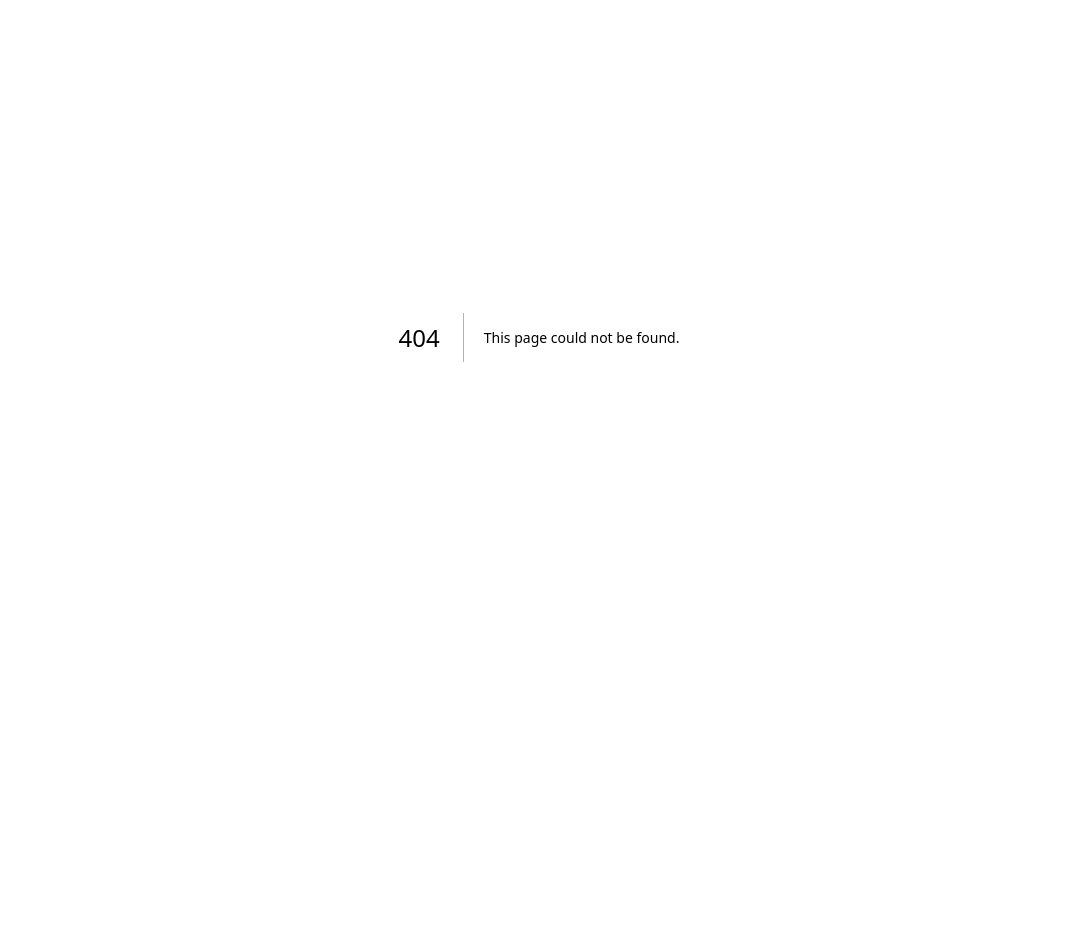
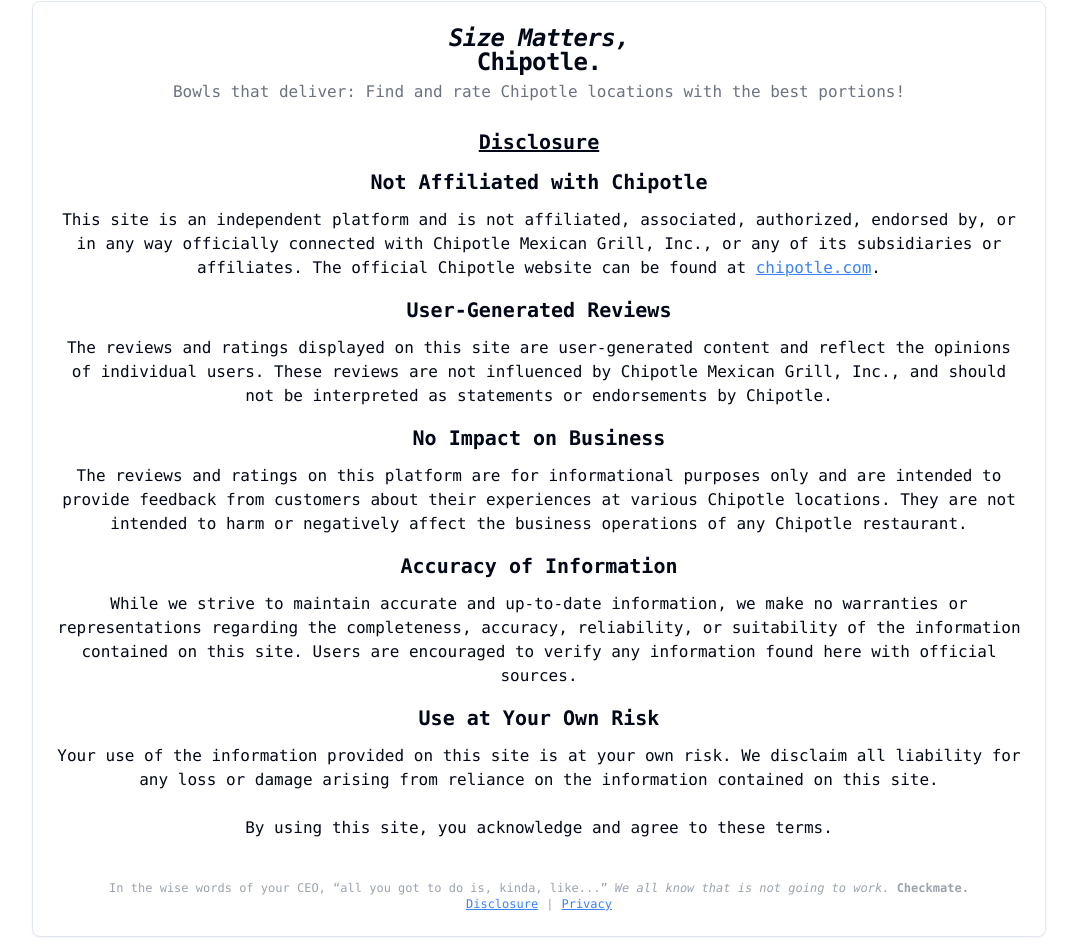
Before and after one commit to dxrk/size-matters-chipotle, a Next.js app: page /disclosure in a window 1280 px wide. Before the commit this address had no page. Shown: the part 63-1015 px from the top of the page, without its empty margins (101-1178 px from the left). Before the commit the page ends 800 px from the top, so only its background shows below. Built offline with nearby package versions, Linux system fonts and the light colour scheme.

Commit message:
refactor: Update Map component with geolocation functionality and improved styling

```diff
--- /dev/null
+++ b/app/disclosure/layout.tsx
@@ -0,0 +1,15 @@
+import type { Metadata } from "next";
+import "@/app/globals.css";
+
+export const metadata: Metadata = {
+  title: "Size Matters, Chipotle",
+  description: "Rate your portions.",
+};
+
+export default function DisclosureLayout({
+  children,
+}: {
+  children: React.ReactNode;
+}) {
+  return <section>{children}</section>;
+}
--- /dev/null
+++ b/app/disclosure/page.tsx
@@ -0,0 +1,74 @@
+"use client";
+
+import { Card, CardContent } from "@/components/ui/card";
+import { Footer } from "@/components/Footer";
+import { Header } from "@/components/Header";
+
+const Page: React.FC = () => {
+  return (
+    <div className="md:container select-none font-mono flex items-center justify-center min-h-screen pt-16 pb-16">
+      <Card className="w-11/12 md:w-10/12 mx-auto flex flex-col items-center justify-center h-fit">
+        <Header />
+        <CardContent className="w-full flex flex-col items-center justify-center text-center">
+          <h1 className="text-xl font-semibold mb-3">
+            <u>Disclosure</u>
+          </h1>
+          <h2 className="text-xl font-semibold mb-3">
+            Not Affiliated with Chipotle
+          </h2>
+          <p className="mb-4">
+            This site is an independent platform and is not affiliated,
+            associated, authorized, endorsed by, or in any way officially
+            connected with Chipotle Mexican Grill, Inc., or any of its
+            subsidiaries or affiliates. The official Chipotle website can be
+            found at{" "}
+            <a
+              href="https://www.chipotle.com"
+              className="text-blue-500 underline"
+            >
+              chipotle.com
+            </a>
+            .
+          </p>
+          <h2 className="text-xl font-semibold mb-3">User-Generated Reviews</h2>
+          <p className="mb-4">
+            The reviews and ratings displayed on this site are user-generated
+            content and reflect the opinions of individual users. These reviews
+            are not influenced by Chipotle Mexican Grill, Inc., and should not
+            be interpreted as statements or endorsements by Chipotle.
+          </p>
+          <h2 className="text-xl font-semibold mb-3">No Impact on Business</h2>
+          <p className="mb-4">
+            The reviews and ratings on this platform are for informational
+            purposes only and are intended to provide feedback from customers
+            about their experiences at various Chipotle locations. They are not
+            intended to harm or negatively affect the business operations of any
+            Chipotle restaurant.
+          </p>
+          <h2 className="text-xl font-semibold mb-3">
+            Accuracy of Information
+          </h2>
+          <p className="mb-4">
+            While we strive to maintain accurate and up-to-date information, we
+            make no warranties or representations regarding the completeness,
+            accuracy, reliability, or suitability of the information contained
+            on this site. Users are encouraged to verify any information found
+            here with official sources.
+          </p>
+          <h2 className="text-xl font-semibold mb-3">Use at Your Own Risk</h2>
+          <p className="mb-4">
+            Your use of the information provided on this site is at your own
+            risk. We disclaim all liability for any loss or damage arising from
+            reliance on the information contained on this site.
+            <br />
+            <br />
+            By using this site, you acknowledge and agree to these terms.
+          </p>
+        </CardContent>
+        <Footer />
+      </Card>
+    </div>
+  );
+};
+
+export default Page;
--- a/app/page.tsx
+++ b/app/page.tsx
@@ -1,4 +1,3 @@
-// page.tsx
 /* eslint-disable react-hooks/exhaustive-deps */
 "use client";
 
@@ -6,16 +5,11 @@
 import dynamic from "next/dynamic";
 import { Input } from "@/components/ui/input";
 import { Button } from "@/components/ui/button";
-import {
-  Card,
-  CardContent,
-  CardDescription,
-  CardFooter,
-  CardHeader,
-  CardTitle,
-} from "@/components/ui/card";
+import { Card, CardContent } from "@/components/ui/card";
 import { useToast } from "@/components/ui/use-toast";
 import { fetchStoreData } from "@/lib/utils";
+import { Footer } from "@/components/Footer";
+import { Header } from "@/components/Header";
 
 const Map = dynamic(() => import("@/components/Map"), { ssr: false });
 
@@ -87,16 +81,7 @@
   return (
     <div className="md:container select-none font-mono flex items-center justify-center min-h-screen pt-16 pb-16">
       <Card className="w-11/12 md:w-10/12 mx-auto flex flex-col items-center justify-center h-fit">
-        <CardHeader className="flex items-center justify-center">
-          <CardTitle className="text-center">
-            <i>Size Matters,</i>
-            <br /> Chipotle.
-          </CardTitle>
-          <h2 className="text-gray-500 text-center">
-            Bowls that deliver: Find and rate Chipotle locations with the best
-            portions!
-          </h2>
-        </CardHeader>
+        <Header />
         <CardContent className="w-full flex flex-col items-center justify-center">
           <Input
             type="text"
@@ -123,14 +108,7 @@
             />
           </div>
         </CardContent>
-        <CardFooter>
-          <CardDescription className="text-center">
-            In the wise words of your CEO,{" "}
-            <q>all you got to do is, kinda, like...</q>{" "}
-            <i>We all know that is not going to work.</i>{" "}
-            <strong>Checkmate.</strong>
-          </CardDescription>
-        </CardFooter>
+        <Footer />
       </Card>
     </div>
   );
--- /dev/null
+++ b/app/privacy/layout.tsx
@@ -0,0 +1,15 @@
+import type { Metadata } from "next";
+import "@/app/globals.css";
+
+export const metadata: Metadata = {
+  title: "Size Matters, Chipotle",
+  description: "Rate your portions.",
+};
+
+export default function PrivacyLayout({
+  children,
+}: {
+  children: React.ReactNode;
+}) {
+  return <section>{children}</section>;
+}
--- /dev/null
+++ b/app/privacy/page.tsx
@@ -0,0 +1,62 @@
+"use client";
+
+import { Card, CardContent } from "@/components/ui/card";
+import { Footer } from "@/components/Footer";
+import { Header } from "@/components/Header";
+
+const PrivacyPolicy: React.FC = () => {
+  return (
+    <div className="md:container select-none font-mono flex items-center justify-center min-h-screen pt-16 pb-16">
+      <Card className="w-11/12 md:w-10/12 mx-auto flex flex-col items-center justify-center h-fit">
+        <Header />
+        <CardContent className="w-full flex flex-col items-center justify-center text-center">
+          <h1 className="text-xl font-semibold mb-3">
+            <u>Privacy Policy</u>
+          </h1>
+          <p className="mb-4">
+            We value your privacy and are committed to protecting your personal
+            information. This Privacy Policy outlines how we handle your data.
+          </p>
+          <h2 className="text-xl font-semibold mb-3">
+            No Personal Information Stored
+          </h2>
+          <p className="mb-4">
+            Our site does not collect, store, or process any personal
+            information from our users. We do not require you to create an
+            account or provide any personal details to access our services.
+          </p>
+          <h2 className="text-xl font-semibold mb-3">Anonymous Usage</h2>
+          <p className="mb-4">
+            You can use our site anonymously. We do not track or record any
+            identifiable information about your visit. Our site is designed to
+            be a resource for user-generated reviews without compromising your
+            privacy.
+          </p>
+          <h2 className="text-xl font-semibold mb-3">Cookies</h2>
+          <p className="mb-4">
+            Our site does not use cookies or any other tracking technologies to
+            monitor your activity. We respect your privacy and ensure that your
+            browsing experience remains anonymous.
+          </p>
+          <h2 className="text-xl font-semibold mb-3">Third-Party Links</h2>
+          <p className="mb-4">
+            Our site may contain links to third-party websites. We are not
+            responsible for the privacy practices or content of these external
+            sites. We encourage you to review the privacy policies of any
+            third-party sites you visit.
+          </p>
+          <h2 className="text-xl font-semibold mb-3">Changes to This Policy</h2>
+          <p className="mb-4">
+            We may update this Privacy Policy from time to time. Any changes
+            will be posted on this page, and we encourage you to review this
+            policy periodically. Your continued use of the site constitutes your
+            acceptance of any changes to this policy.
+          </p>
+        </CardContent>
+        <Footer />
+      </Card>
+    </div>
+  );
+};
+
+export default PrivacyPolicy;
--- /dev/null
+++ b/components/Footer.tsx
@@ -0,0 +1,19 @@
+import { CardFooter } from "@/components/ui/card";
+
+export const Footer = () => (
+  <CardFooter className="flex flex-col items-center justify-center text-gray-400 text-xs text-center">
+    <div>
+      In the wise words of your CEO, <q>all you got to do is, kinda, like...</q>{" "}
+      <i>We all know that is not going to work.</i> <strong>Checkmate.</strong>
+      <div>
+        <a href="/disclosure" className="text-blue-500 underline mr-2">
+          Disclosure
+        </a>
+        <span>|</span>
+        <a href="/privacy" className="text-blue-500 underline ml-2">
+          Privacy
+        </a>
+      </div>
+    </div>
+  </CardFooter>
+);
--- /dev/null
+++ b/components/Header.tsx
@@ -0,0 +1,16 @@
+import { CardHeader, CardTitle } from "@/components/ui/card";
+
+export const Header = () => (
+  <CardHeader className="flex items-center justify-center">
+    <a href="/">
+      <CardTitle className="text-center">
+        <i>Size Matters,</i>
+        <br /> Chipotle.
+      </CardTitle>
+    </a>
+    <h2 className="text-gray-500 text-center">
+      Bowls that deliver: Find and rate Chipotle locations with the best
+      portions!
+    </h2>
+  </CardHeader>
+);
```
